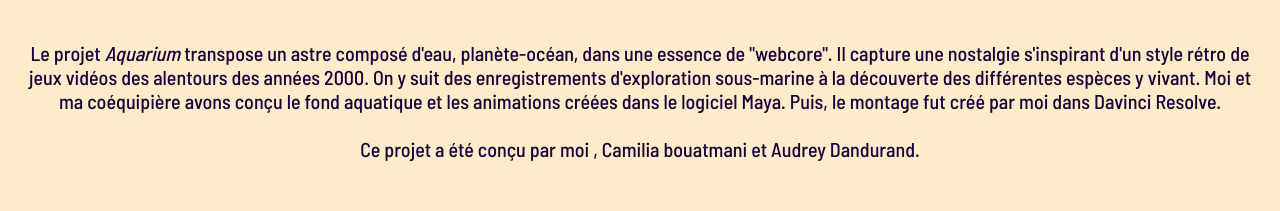
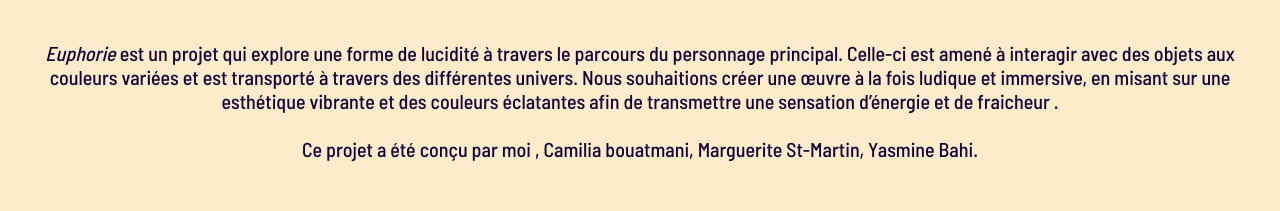
Before and after one commit to cam456/cam456.github.io, a plain HTML site: page index.html in a window 1280 px wide. Shown: the part 2675-2886 px from the top of the page. Drawn offline with nearby package versions, Linux system fonts and the light colour scheme; a web font is replaced by a local one.

Commit message:
Update index.html

```diff
--- a/index.html
+++ b/index.html
@@ -500,15 +500,12 @@
                         </div>
                         <div class="descriptionprojet projets3">
                             <P>
-                                Le projet <i>Aquarium</i> transpose un astre composé d'eau,
-                                planète-océan, dans une essence de "webcore". Il capture une nostalgie
-                                s'inspirant d'un style rétro de jeux vidéos des alentours des années 2000.
-                                On y suit des enregistrements d'exploration sous-marine à la découverte des
-                                différentes espèces y vivant. Moi et ma coéquipière avons conçu le fond aquatique
-                                et les animations créées dans le logiciel Maya. Puis, le montage fut créé par moi dans Davinci Resolve.
+                                <i>Euphorie</i> est un projet qui explore une forme de lucidité à travers le parcours du personnage principal. Celle-ci est
+                                amené à interagir avec des objets aux couleurs variées et est transporté à travers des différentes univers. Nous souhaitions créer une œuvre à la fois ludique et immersive,
+                                en misant sur une esthétique vibrante et des couleurs éclatantes afin de transmettre une sensation d’énergie et de fraicheur .
                                 <br>
                                 <br>
-                                Ce projet a été conçu par moi ,  Camilia bouatmani  et  Audrey Dandurand.
+                                Ce projet a été conçu par moi ,  Camilia bouatmani, Marguerite St-Martin, Yasmine Bahi.
                             </P>
                         </div>
                     </div>
```
